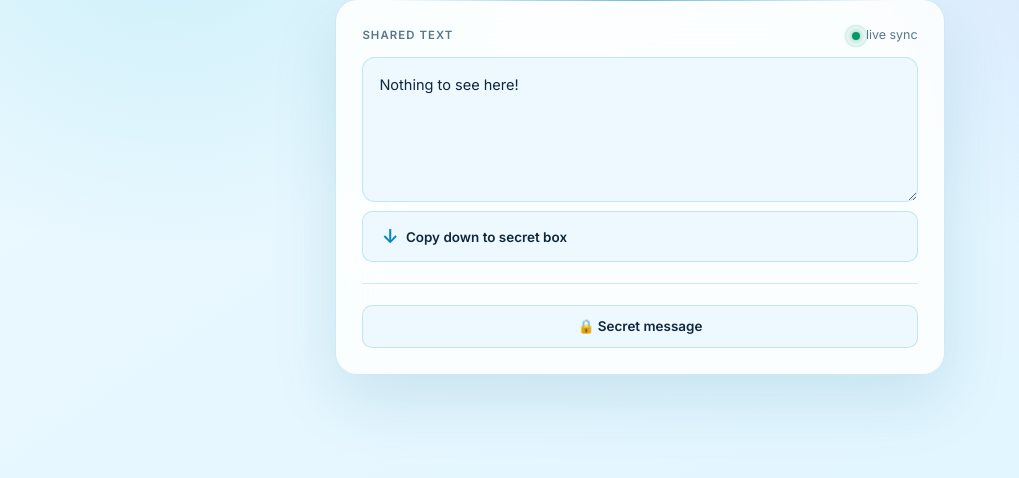
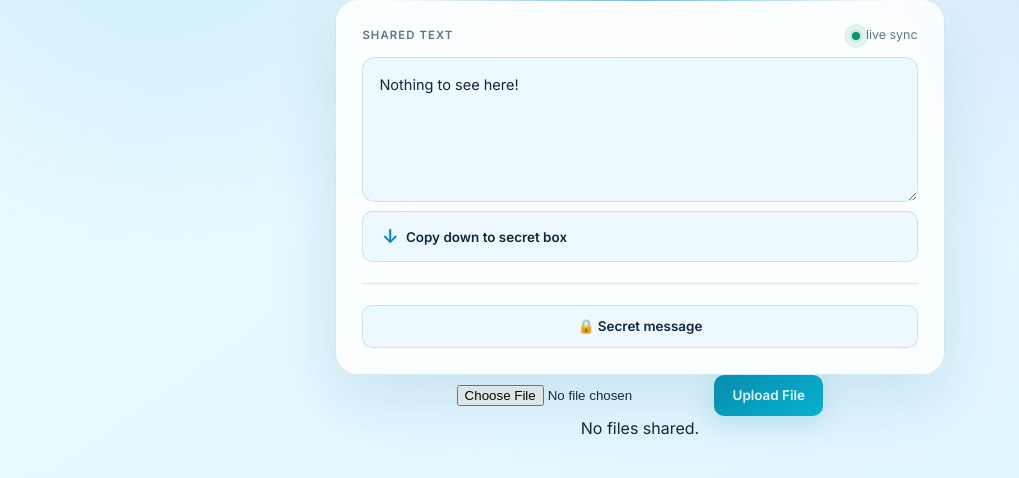
Before and after one commit to RabiLamichhane-Hub/sajilo_drop, a Django app: page / in a window 1280 px wide. Shown: the part 240-718 px from the top of the page, without its empty margins (0-1019 px from the left). Run offline with Django 5.2, Linux system fonts and the light colour scheme; data comes from the database, SQL or seed files in the repository; data that the repository does not hold is empty.

Commit message:
file sharing mechanism addede

```diff
--- a/sajilo_drop/dropbox/sharing/forms.py
+++ b/sajilo_drop/dropbox/sharing/forms.py
@@ -1,4 +1,4 @@
-from .models import Message, JSONLDSchema
+from .models import Message, JSONLDSchema, SharedFile
 from django import forms
 
 class MessageForm(forms.ModelForm):
@@ -13,3 +13,9 @@ class JSONLDSchemaForm(forms.ModelForm):
     class Meta:
         model = JSONLDSchema
         fields = ["name"]
+
+
+class SharedFileForm(forms.ModelForm):
+    class Meta:
+        model = SharedFile
+        fields = ["file"]
--- a/sajilo_drop/dropbox/sharing/models.py
+++ b/sajilo_drop/dropbox/sharing/models.py
@@ -9,14 +9,9 @@ class Message(models.Model):
         default=uuid.uuid4,
         editable=False
     )
-
     ip = models.GenericIPAddressField()
-
-
     content = models.TextField()
-
     created_at = models.DateTimeField(auto_now_add=True)
-
     updated_at = models.DateTimeField(auto_now=True)
 
     def clean(self):
@@ -44,3 +39,16 @@ class JSONLDSchema(models.Model):
 
     def __str__(self):
         return self.name
+
+
+
+class SharedFile(models.Model):
+    file = models.FileField(upload_to="shared_files/")
+    ip_address = models.GenericIPAddressField()
+    uploaded_at = models.DateTimeField(auto_now_add=True)
+
+    def __str__(self):
+        return self.file.name
+
+    class Meta:
+        managed = True
--- a/sajilo_drop/dropbox/sharing/urls.py
+++ b/sajilo_drop/dropbox/sharing/urls.py
@@ -6,6 +6,6 @@ urlpatterns = [
     path('upload/',views.upload, name="upload"),
     path('content/', views.content, name = "content"),
     path("redis-test/", views.redis_test, name="redis_test"),
-    path("jsonldcreate/", views.create_jsonld, name="create_jsonld"),
-    path("jsonldsuccess/", views.jsonld_success, name="jsonld_success"),
+    path("upload/", views.upload, name="upload"),
+    path("upload-file/", views.upload_file, name="upload_file"),
 ]
--- a/sajilo_drop/dropbox/sharing/views.py
+++ b/sajilo_drop/dropbox/sharing/views.py
@@ -1,27 +1,25 @@
 from django.shortcuts import render, redirect
 from django.http import JsonResponse
 from django_ratelimit.decorators import ratelimit
-from .models import Message, JSONLDSchema
-from . forms import JSONLDSchemaForm
+from .models import Message, JSONLDSchema, SharedFile
+from . forms import JSONLDSchemaForm, SharedFileForm
 import json
 from pprint import pprint
 from .utils import get_client_ip
 
 
-@ratelimit(key='ip', rate='60/m')
 def index(request):
     ip_addr = get_client_ip(request.META)
-
     obj, created = Message.objects.get_or_create(ip=ip_addr)
-
     if created:
         obj.content = "Nothing to see here!"
         obj.save()
 
+    file_form = SharedFileForm()
     schemas = JSONLDSchema.objects.all()
+    shared_files = SharedFile.objects.all().order_by('-uploaded_at')
 
     faqs = []
-
     for schema in schemas:
         if schema.schema.get("@type") == "FAQPage":
             faqs = schema.schema.get("mainEntity", [])
@@ -30,8 +28,11 @@ def index(request):
     return render(request, "index.html", {
         "obj": obj,
         "schemas": schemas,
+        "file_form": file_form,
+        "shared_files": shared_files,
         "faqs": faqs,
     })
+
 
 
 @ratelimit(key='ip', rate='30/m', method='POST', block=False)
@@ -87,7 +88,21 @@ def redis_test(request):
         "value": value
     })
 
-
+@ratelimit(key='ip', rate='20/m', method='POST', block=False)
+def upload_file(request):
+    if getattr(request, 'limited', False):
+        return JsonResponse(
+            {"error": "Too many requests. Please slow down."},
+            status=429
+        )
+    if request.method == "POST":
+        form = SharedFileForm(request.POST, request.FILES)
+        if form.is_valid():
+            shared_file = form.save(commit=False)
+            shared_file.ip_address = get_client_ip(request.META)
+            shared_file.save()
+            return redirect("index")
+    return redirect("index")
 
 def create_jsonld(request):
 
--- a/sajilo_drop/dropbox/templates/index.html
+++ b/sajilo_drop/dropbox/templates/index.html
@@ -273,6 +273,31 @@
 
 </div>
 
+<!-- File Sharing -->
+<form method="post"
+      action="{% url 'upload_file' %}"
+      enctype="multipart/form-data">
+
+    {% csrf_token %}
+
+    {{ file_form.file }}
+
+    <button type="submit" class="btn-primary">
+        Upload File
+    </button>
+
+</form>
+
+{% for shared_file in shared_files %}
+    <div>
+        <a href="{{ shared_file.file.url }}" download>
+            {{ shared_file.file.name }}
+        </a>
+    </div>
+{% empty %}
+    <p>No files shared.</p>
+{% endfor %}
+
 
 <!-- FAQs -->
 
```
Also changed, not shown: sajilo_drop/dropbox/sharing/admin.py (+5 -3 lines), sajilo_drop/dropbox/sharing/migrations/0007_sharedfile.py (added), sajilo_drop/dropbox/sharing/migrations/0008_alter_sharedfile_options.py (added).
